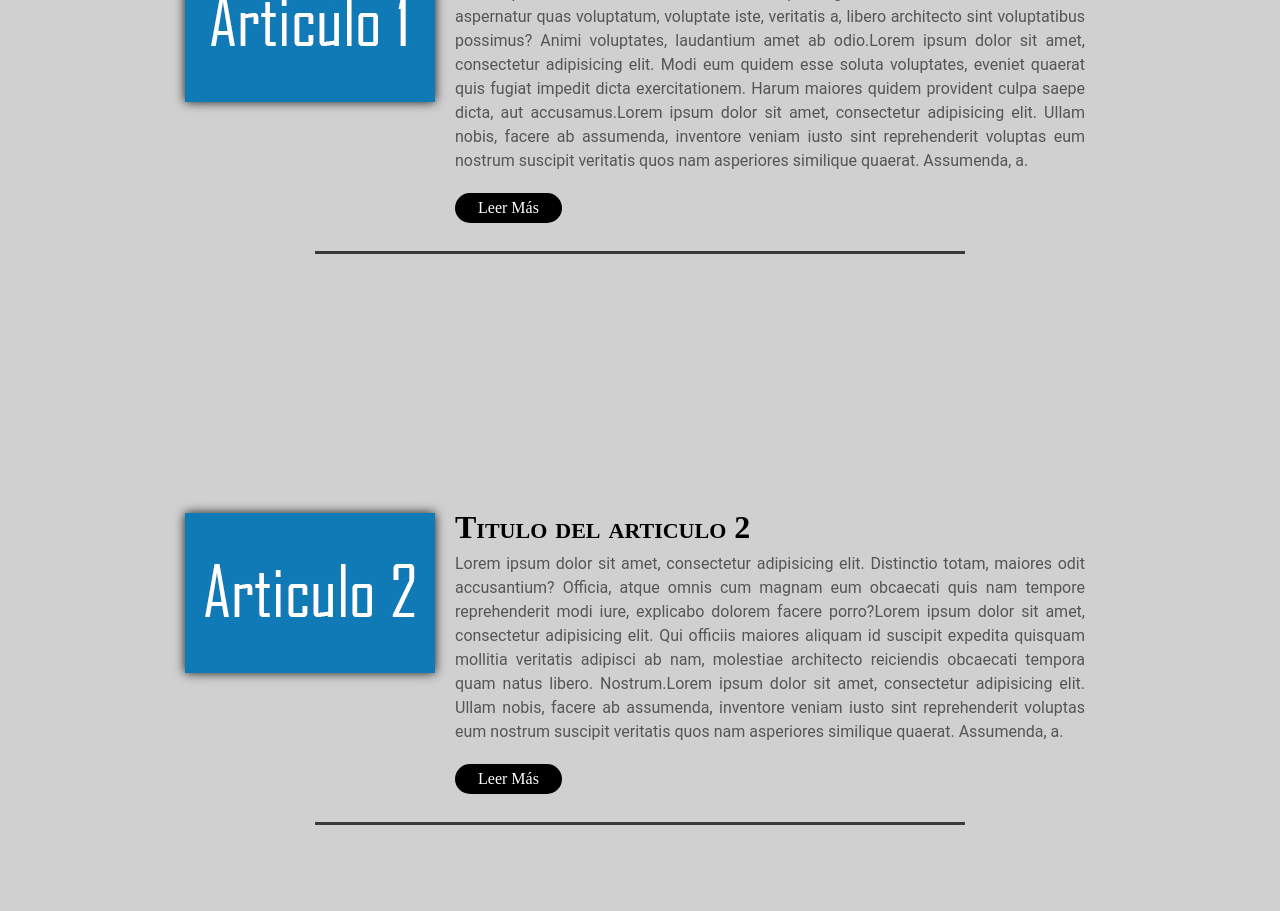
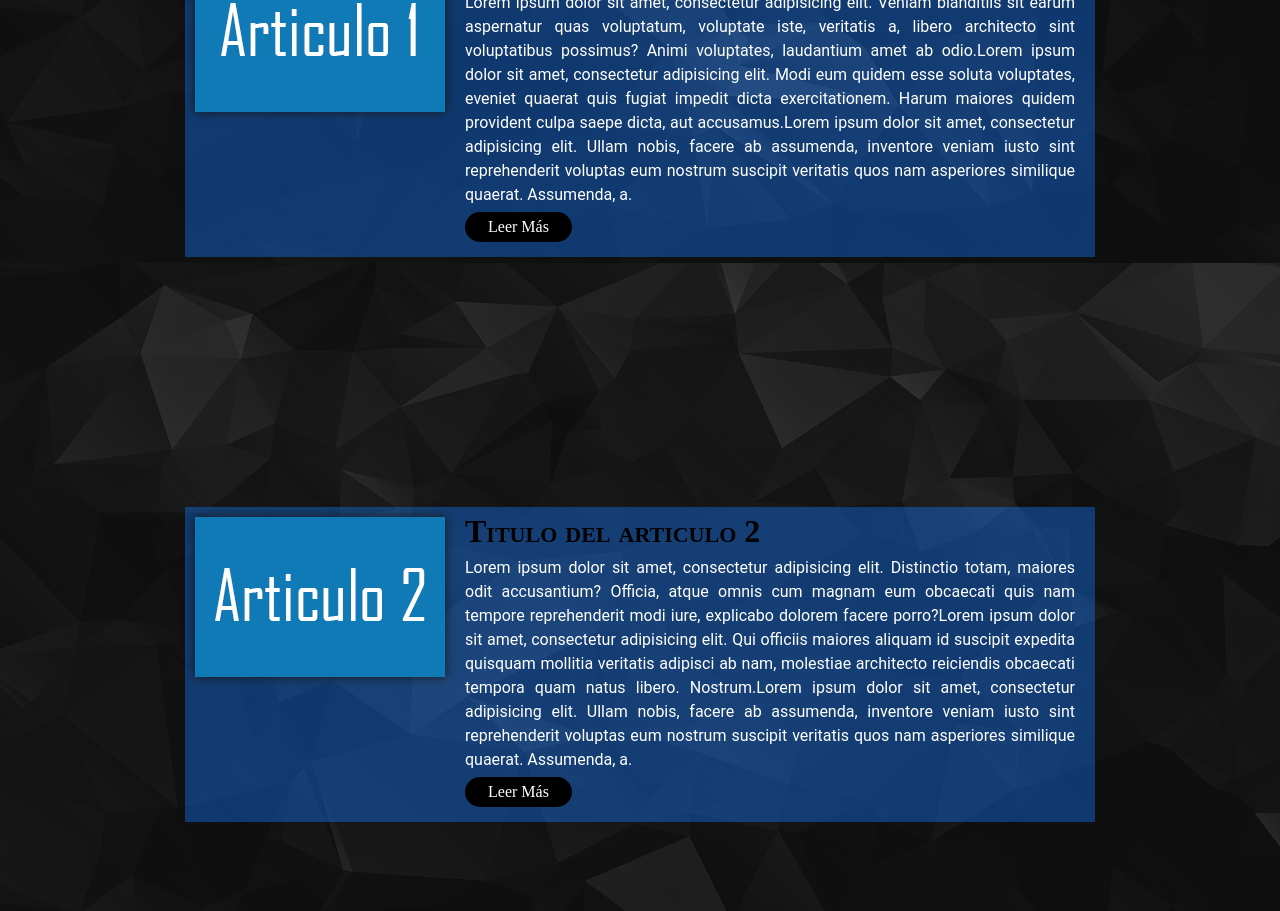
Before and after one commit to buelna123/buelna123.github.io, a plain HTML site: page index.html in a window 1280 px wide. Shown: the part 633-1544 px from the top of the page. Drawn offline with nearby package versions, Linux system fonts and the light colour scheme.

Commit message:
proyecto web
Miguel Buelna

```diff
--- a/css/style.css
+++ b/css/style.css
@@ -12,7 +12,10 @@ h1,h2,h3,h4,h5,h6,p,figure
 
 body
 {
-    background-color: #d0d0d0;
+    background: url('../images/bg.jpg');
+    background-size: cover;
+    background-attachment: fixed;
+    background-repeat: no-repeat;
 }
 
 #barra-nav
@@ -67,7 +70,6 @@ body
 #img-principal
 {
     height: 385px;
-    box-shadow: 0 0 10px;
     margin: 25px 0 45px;
 }
 
@@ -80,11 +82,10 @@ body
 #articulos article
 {
     display: flex;
-    background-image: url(../images/fondo.png);
-    background-repeat: no-repeat;
-    background-position: bottom;
     padding-bottom: 40px;
     margin-bottom: 250px;
+    background: rgba(18, 123, 255, 0.4);
+    padding: 10px;
 }
 
 figure
@@ -123,7 +124,7 @@ figure
 .titulo-art a:hover
 {
     transition: 0.35s;
-    color: #024c8b;
+    color: aqua;
 }
 
 .intro-art
@@ -131,11 +132,12 @@ figure
     margin-top: 10px;
     text-align: justify;
     font-family: roboto;
+    color: white;
 }
 
 .leer-mas
 {
-    margin-top: 20px;
+    margin: 5px 0 5px 0;
     padding: 3px;
     background-color: black;
     display: inline-block;
@@ -227,6 +229,7 @@ article
 #pie
 {
     min-height: 150px;
+    color: white;
 }
 
 #politicas
@@ -270,11 +273,11 @@ article
 {
     display: none;
     padding: 15px;
-    background: #0669b2;
     font-size: 10px;
     border-radius: 10px;
     cursor: pointer;
     position: fixed;
     bottom: 15px;
     right: 15px;
+    background: rgba(18, 123, 255, 0.2);
 }
--- a/index.html
+++ b/index.html
@@ -10,7 +10,7 @@
         <link rel="stylesheet" href="css/style.css">
         <link rel="stylesheet" href="images/irarriba/fonts.css">
         <script src="http://code.jquery.com/jquery-latest.js"></script>
-        <script src="js/arriba.js"></script>
+        <script src="js/main.js"></script>
     <title>Proyecto web</title>
     <link rel="stylesheet" href="css/style.css">
     </head>
--- a/js/arriba.js
+++ b/js/main.js
@@ -21,3 +21,17 @@ $(document).ready(function()
         }
       });
 });
+
+$(document).ready(function()
+{
+    $(window).scroll(function()
+    {
+        var barra = $(window).scrollTop();
+        var posicion = barra * 0.10;
+
+        $('body').css
+        ({
+            'background-position' : '0 -' + posicion + 'px'
+        });
+    });
+});
```
Also changed, not shown: images/barras-footer.png.
